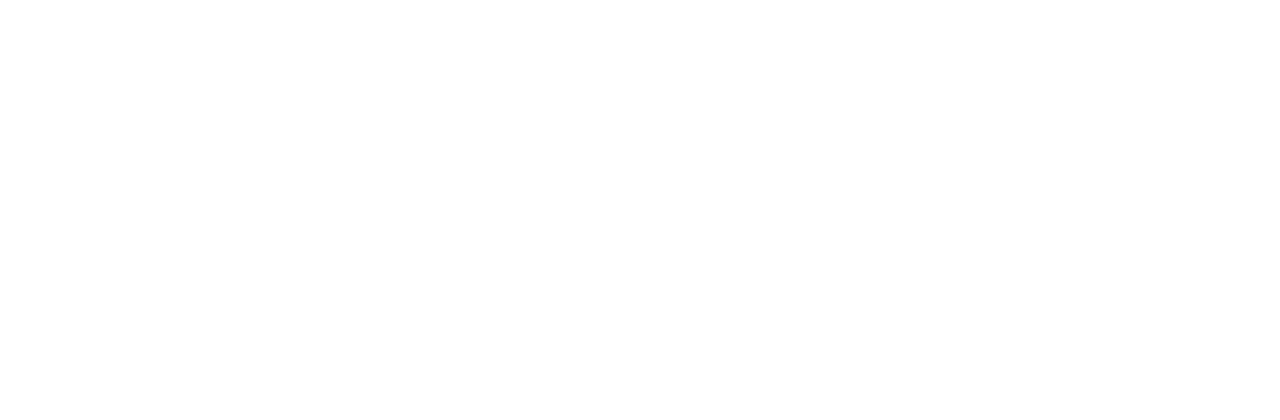
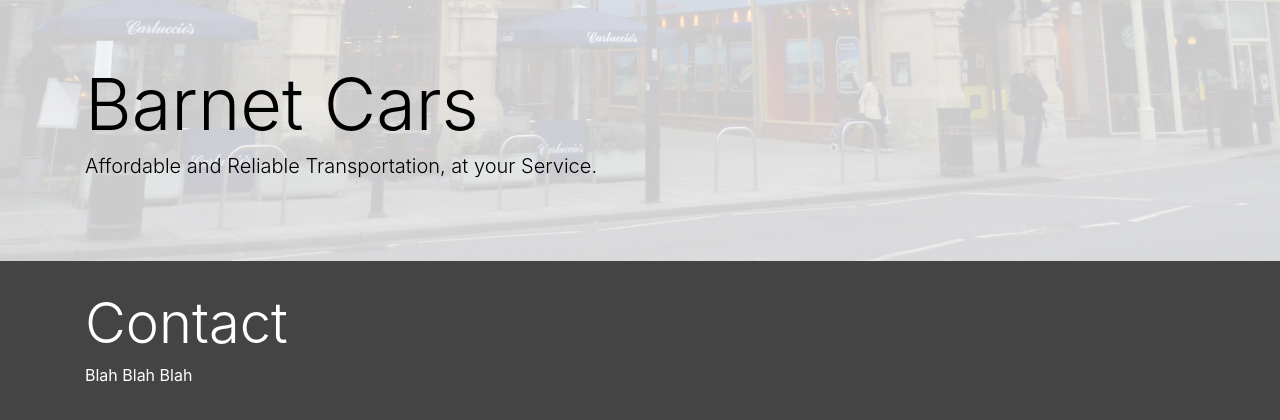
Before and after one commit to ChrisCodeH/Single_Page_Bootstrap, a plain HTML site: page index.html in a window 1280 px wide. Drawn offline with nearby package versions, Linux system fonts and the light colour scheme.

Commit message:
Dummy Content

```diff
--- a/css/styles.css
+++ b/css/styles.css
@@ -0,0 +1,29 @@
+body {
+  background-color: #444 !important;
+}
+
+#main_banner {
+/*  background-image: url("../img/spires.jpg");*/
+  background:
+     /* top, transparent red, faked with gradient */
+     linear-gradient(
+       rgba(255, 255, 255, 0.8),
+       rgba(255, 255, 255, 0.8)
+     ),
+
+     /* bottom, image */
+     url("../img/spires.jpg");
+
+  background-size:cover;
+background-repeat: no-repeat;
+background-position: bottom;
+}
+
+#container {
+
+  color: white;
+}
+
+#container2 {
+  color: black;
+}
--- a/index.html
+++ b/index.html
@@ -2,11 +2,23 @@
 <html>
 <head>
   <link rel='stylesheet' type='text/css' href='css/styles.css'>
+  <link rel="stylesheet" href="https://maxcdn.bootstrapcdn.com/bootstrap/4.0.0-alpha.6/css/bootstrap.min.css" integrity="sha384-rwoIResjU2yc3z8GV/NPeZWAv56rSmLldC3R/AZzGRnGxQQKnKkoFVhFQhNUwEyJ" crossorigin="anonymous">
+  <script src="https://maxcdn.bootstrapcdn.com/bootstrap/4.0.0-alpha.6/js/bootstrap.min.js" integrity="sha384-vBWWzlZJ8ea9aCX4pEW3rVHjgjt7zpkNpZk+02D9phzyeVkE+jo0ieGizqPLForn" crossorigin="anonymous"></script>
 </head>
 
 <body>
 
+  <div id="main_banner" class="jumbotron jumbotron-fluid">
+    <div id="container2"class="container">
+      <h1 class="display-3">Barnet Cars</h1>
+      <p class="lead">Affordable and Reliable Transportation, at your Service.</p>
+    </div>
+  </div>
 
+  <div id="container" class="container">
+    <h5 class="display-4">Contact</h5>
+    <p>Blah Blah Blah</p>
+  </div>
 
 <script src='https://code.jquery.com/jquery-3.1.0.min.js'></script>
 <script src='js/main.js'></script>
```
Also changed, not shown: img/spires.JPG (added).
